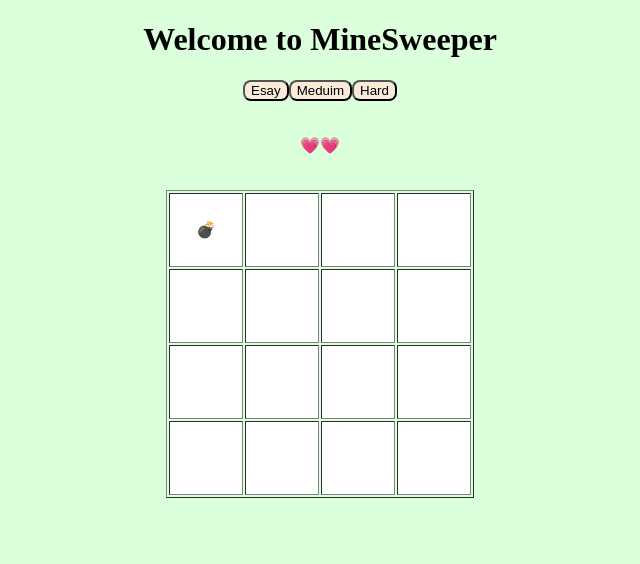
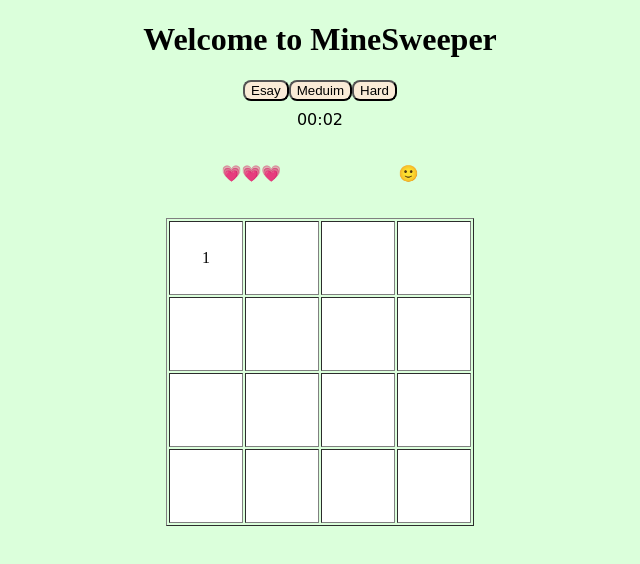
Before and after one commit to AriGabay/minesweeper-, a plain HTML site: page index.html in a window 1280 px wide. Both pictures are taken after a click on the element 526 px from the left and 229 px from the top of the page. Shown: the whole page, without its empty margins (320-960 px from the left). Drawn offline with Linux system fonts and the light colour scheme.

Commit message:
Day2-Project Without the bonus

```diff
--- a/css/style.css
+++ b/css/style.css
@@ -4,11 +4,11 @@ body {
 
 .table {
   width: 60%;
-  /* margin-left: auto;
-  margin-right: auto; */
-  display: flex;
-  justify-content: center;
-  align-items: center;
+  margin: 0 auto;
+}
+.game {
+  width: 60%;
+  margin: auto;
 }
 
 .cell {
@@ -24,7 +24,7 @@ body {
   box-shadow: 2px 2px;
 }
 .titel {
-    display: flex;
+  display: flex;
   justify-content: center;
   align-items: center;
 }
@@ -36,7 +36,7 @@ body {
 }
 
 .all-button {
-    display: flex;
+  display: flex;
   justify-content: center;
   align-items: center;
 }
@@ -51,7 +51,6 @@ body {
 }
 
 .life {
-  /* padding-left: 734px;*/
   margin-bottom: 35px;
   margin-top: 35px;
   display: flex;
@@ -60,8 +59,25 @@ body {
 }
 
 .board-container {
-  /* margin-left: 616px; */
   display: flex;
   justify-content: center;
   align-items: center;
 }
+.top-icons {
+  margin: auto;
+  width: 26%;
+  display: flex;
+  justify-content: space-between;
+}
+.smiley {
+  display: flex;
+  justify-content: flex-end;
+  align-items: center;
+}
+
+.timer{
+  font-family: 'Potta One', cursive;
+  display: flex;
+  justify-content: center;
+  margin-top: 9px;
+}
--- a/index.html
+++ b/index.html
@@ -9,17 +9,24 @@
 </head>
 
 <body onload="initGame()">
+    <div class="game">
         <h1 class="titel"><span>Welcome to MineSweeper</span></h1>
         <div class="all-button">
             <button class="level" onclick="level(this) ">Esay</button>
             <button class="level" onclick="level(this)">Meduim</button>
             <button class="level" onclick="level(this)">Hard</button>
         </div>
-    <div class="life"><span>💗</span><span>💗</span><span>💗</span></div>
+        <div class="timer">
+            <label class="minutes">00</label>
+            <label class="colon">:</label>
+            <label class="seconds">00</label>
+        </div>
+        <div class="top-icons">
+            <div class="life"></div>
+            <div class="smiley" onclick="initGame()"></div>
+        </div>
         <div class="board-container"></div>
-
-
-
+    </div>
     <script src="js/utils.js"></script>
     <script src="js/board.js"></script>
 </body>
--- a/js/board.js
+++ b/js/board.js
@@ -1,17 +1,28 @@
 'use strict';
 const BOMB = '💣';
 const FLAG = '🚩';
+const LIFE = '💗';
+const HAPPY = '🙂';
+const SAD = '😭';
+const COOL = '😎';
 var gCell;
 var minesAroundCount;
 var gBoard;
-var gLevel = { SIZE: 4, MINES: 4 };
 var gGame;
 var gLife;
+var gCell;
+var gInterval;
+var gLevel = { SIZE: 4, MINES: 2 };
 
 function initGame() {
+  document.querySelector('.seconds').innerText = '00';
+  document.querySelector('.minutes').innerText = '00';
+  clearInterval(gInterval);
   gBoard = buildBoard();
   renderBoard(gBoard);
   gLife = 3;
+  renderLife();
+  renderSmiley(HAPPY);
   gGame = {
     isOn: false,
     shownCount: 0,
@@ -25,7 +36,8 @@ function renderBoard(board) {
   for (var i = 0; i < board.length; i++) {
     strHTML += '<tr>';
     for (var j = 0; j < board[0].length; j++) {
-      strHTML += `<td class="cell cell-${i}-${j}"onclick="cellClicked(this,${i},${j})" oncontextmenu="cellMarked(this,${i},${j})"></td>`;
+      strHTML += `<td class="cell cell-${i}-${j}"onclick="cellClicked(this,${i},${j})"
+      oncontextmenu="cellMarked(this,${i},${j})"></td>`;
     }
     strHTML += '</tr>';
   }
@@ -38,43 +50,61 @@ function renderBoard(board) {
 }
 
 function cellClicked(elCellClick, i, j) {
-  if (gGame.shownCount === 0) randomBomb(elCellClick, i, j);
-
+  if (gGame.shownCount === 0) {
+    gInterval = startTimer();
+    randomBomb(i, j);
+  }
   var negs = setMinesNegsCount(elCellClick, i, j);
   if (!elCellClick.innerText) {
     gGame.shownCount++;
-  }else{return;}
+  } else {
+    return;
+  }
+  //modal:
   if (gBoard[i][j].isMine) {
-    var lifeEl=document.querySelector('.life');
-    if(lifeEl.childNodes[0]){
-      lifeEl.removeChild(lifeEl.childNodes[0]);
-    }
+    //modal:
     gLife--;
+    renderLife();
     if (!gLife) {
       checkGameOver();
     }
-
+    //dom:
     elCellClick.innerText = BOMB;
-    gBoard[i][j].isShown=true
-
+    //modal
+    gBoard[i][j].isShown = true;
   } else {
+    //dom:
     elCellClick.innerText = negs;
-    gBoard[i][j].isShown=true
-
+    //modal:
+    gBoard[i][j].isShown = true;
   }
   if (isVictory()) alert('You Win !');
 }
 
-function setMinesNegsCount(elCellClick, i, j) {
+function setMinesNegsCount(clickedCell, i, j) {
   var count = 0;
   for (var k = i - 1; k <= i + 1; k++) {
     if (k < 0 || k > gBoard.length - 1) continue;
     for (var g = j - 1; g <= j + 1; g++) {
       if (g < 0 || g > gBoard[0].length - 1) continue;
       if (k === i && g === j) continue;
-      expandShown(elCellClick, k, g);
       if (gBoard[k][g].isMine) {
         count++;
+      }
+    }
+  }
+  if (count === 0) {
+    for (var k = i - 1; k <= i + 1; k++) {
+      if (k < 0 || k > gBoard.length - 1) continue;
+      for (var g = j - 1; g <= j + 1; g++) {
+        if (g < 0 || g > gBoard[0].length - 1) continue;
+        if (k === i && g === j) continue;
+        if (gBoard[k][g].isMine) {
+          count++;
+        } else {
+          var elNeg = document.querySelector(`.cell-${k}-${g}`);
+          expandShown(gBoard, elNeg, k, g);
+        }
       }
     }
   }
@@ -82,21 +112,22 @@ function setMinesNegsCount(elCellClick, i, j) {
   return count;
 }
 
-function checkGameOver() {
-  alert('Game Over !');
+function renderLife() {
+  var StrHtml = '';
+  var elLife = document.querySelector('.life');
+  for (var i = 0; i < gLife; i++) {
+    StrHtml += LIFE;
+  }
+  elLife.innerText = '';
+  elLife.innerText = StrHtml;
 }
 
-function randomBomb(k, g) {
-  for (var i = 0; i < gLevel.MINES; i++) {
-    var idx1 = getRandomInt(0, gLevel.SIZE);
-    var idx2 = getRandomInt(0, gLevel.SIZE);
-    if (idx1 === k && idx2 === g) {
-      i--;
-    } else {
-      gBoard[idx1][idx2].isMine = true;
-    }
-    console.log(idx1, idx2);
-  }
+function checkGameOver() {
+  renderSmiley(SAD);
+  stopTimer(gInterval);
+  alert('Game Over !');
+  var answer = confirm('Restart?');
+  if (answer) initGame();
 }
 
 function cellMarked(elCell, i, j) {
@@ -115,15 +146,40 @@ function cellMarked(elCell, i, j) {
 }
 
 function isVictory() {
-  var sum = gGame.markedCount + gGame.shownCount;
-  var allBoard = gLevel.SIZE * gLevel.SIZE;
-  if (sum === allBoard) return true;
-  else return false;
+  for (var i = 0; i < gBoard.length; i++) {
+    for (var j = 0; j < gBoard[0].length; j++) {
+      if (!gBoard[i][j].isShown && !gBoard[i][j].isMarked) return false;
+      if (gBoard[i][j].isMine && !gBoard[i][j].isMarked) {
+        if (gLife > 0) continue;
+      }
+      if (gBoard[i][j].isMarked && !gBoard[i][j].isMine) return false;
+      if (!gBoard[i][j].isMarked && gBoard[i][j].isMine) return false;
+    }
+  }
+  renderSmiley(COOL);
+  stopTimer(gInterval);
+  return true;
 }
 
-function expandShown(elCell, i, j) {
-  var negs = document.querySelector(`.cell-${i}-${j}`);
-  if (!gBoard[i][j].isMine) {
+function expandShown(board, negs, i, j) {
+  var count = 0;
+  for (var k = i - 1; k <= i + 1; k++) {
+    if (k < 0 || k > board.length - 1) continue;
+    for (var g = j - 1; g <= j + 1; g++) {
+      if (g < 0 || g > board[0].length - 1) continue;
+      if (k === i && g === j) continue;
+      if (gBoard[k][g].isMine) {
+        count++;
+      }
+    }
+  }
+  negs.minesAroundCount = count;
+  negs.innerText = count;
+  gBoard[i][j].minesAroundCount = count;
+  gBoard[i][j].isShown = true;
+}
 
-  }
+function renderSmiley(smiley) {
+  var elSmiley = document.querySelector('.smiley');
+  elSmiley.innerText = smiley;
 }
--- a/js/utils.js
+++ b/js/utils.js
@@ -7,7 +7,7 @@ function buildBoard() {
         minesAroundCount: 0,
         isShown: false,
         isMine: false,
-        isMarked: true,
+        isMarked: false,
       };
       board[i][j] = gCell;
     }
@@ -26,19 +26,52 @@ function level(elButton) {
   if (level === 'Esay') {
     gLevel.SIZE = 4;
     gLevel.MINES = 2;
-    console.log(gLevel);
   }
   if (level === 'Meduim') {
     gLevel.SIZE = 8;
     gLevel.MINES = 12;
-    console.log(gLevel);
   }
   if (level === 'Hard') {
     gLevel.SIZE = 12;
     gLevel.MINES = 30;
-    console.log(gLevel);
   }
+  renderLife();
+  initGame();
+}
 
-  gBoard = buildBoard();
-  renderBoard(gBoard);
+function renderLife() {
+  var lifeEl = document.querySelector('.life');
+  var strHTML = `<div class="life"><span>${LIFE}</span><span>${LIFE}</span><span>${LIFE}</span></div>`;
+  lifeEl.innerHTML = strHTML;
+  lifeEl.innerHTML;
 }
+
+function startTimer() {
+  var sec = 0;
+
+  var interVal01 = setInterval(function () {
+    document.querySelector('.seconds').innerHTML = pad(++sec % 60);
+    document.querySelector('.minutes').innerHTML = pad(parseInt(sec / 60, 10));
+  }, 1000);
+  function pad(val) {
+    return val < 9 ? '0' + val : '0' + val;
+  }
+  return interVal01;
+}
+
+function stopTimer(interVal01) {
+  clearInterval(interVal01);
+}
+
+function randomBomb(k, g) {
+  for (var i = 0; i < gLevel.MINES; i++) {
+    var idx1 = getRandomInt(0, gLevel.SIZE);
+    var idx2 = getRandomInt(0, gLevel.SIZE);
+    if (idx1 === k && idx2 === g) {
+      i--;
+      continue;
+    } else {
+      gBoard[idx1][idx2].isMine = true;
+    }
+  }
+}
```
Lines whose indentation alone changed are shown as unchanged.
